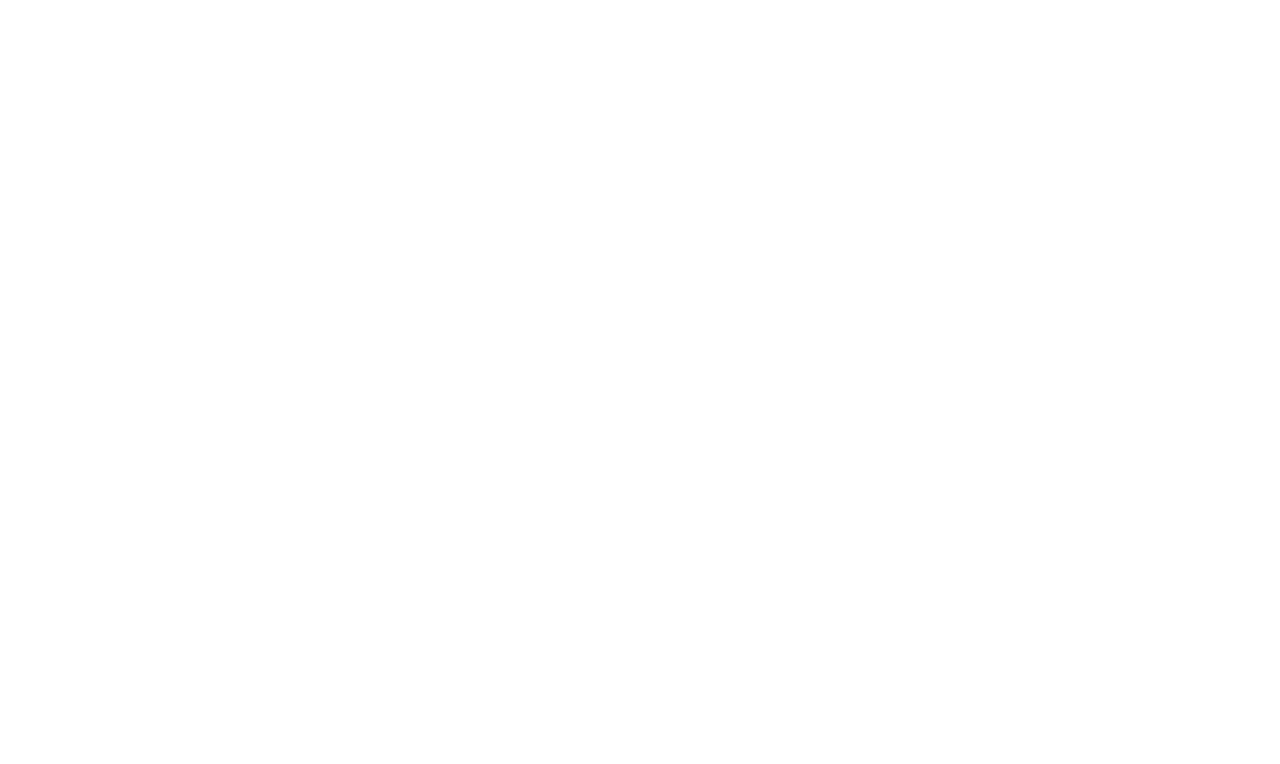
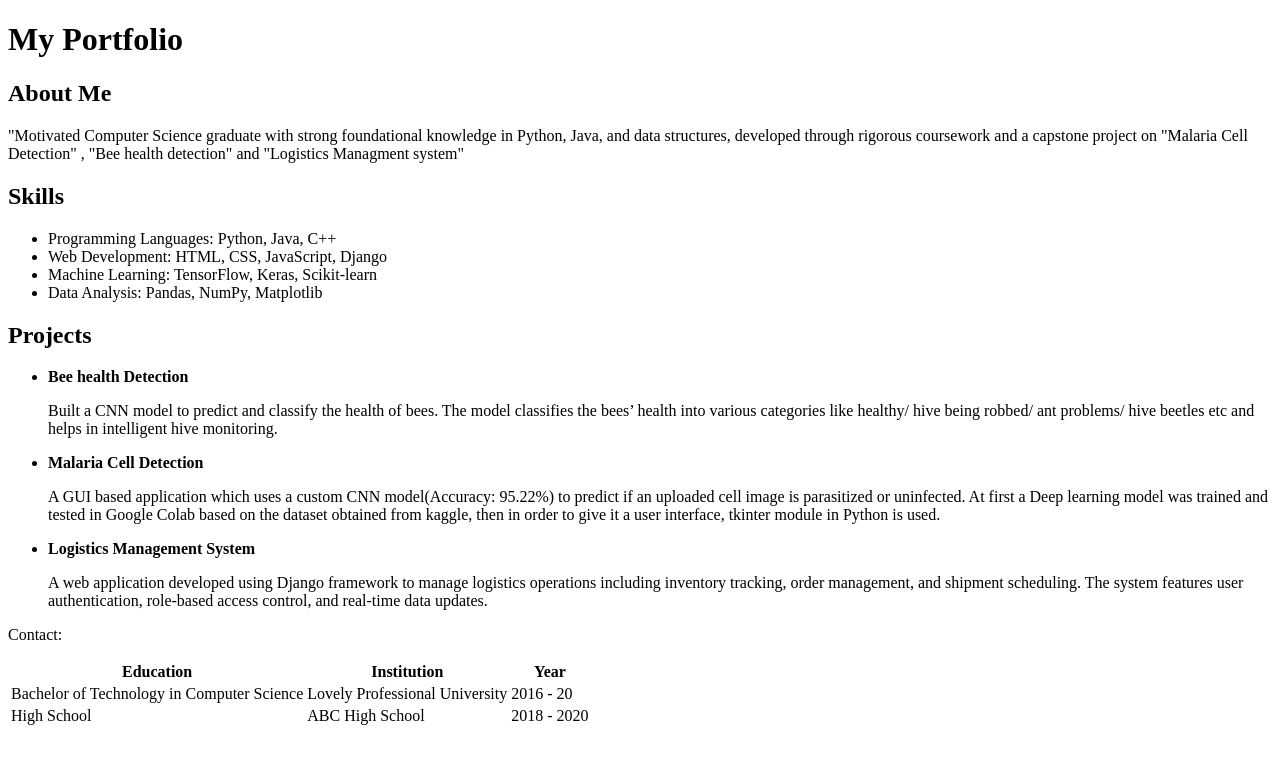
Before and after one commit to naveenbliz/naveenui-ux, a plain HTML site: page index.html in a window 1280 px wide. Drawn offline with Linux system fonts and the light colour scheme.

Commit message:
Add files via upload

```diff
--- a/index.html
+++ b/index.html
@@ -3,9 +3,53 @@
 <head>
     <meta charset="UTF-8">
     <meta name="viewport" content="width=device-width, initial-scale=1.0">
-    <title>Document</title>
+    <title>Portfolio</title>
 </head>
 <body>
+    <header>
+        <h1>My Portfolio</h1>
+    </header>
+        <section id="about">
+        <h2>About Me</h2>
+        <p>"Motivated Computer Science graduate with strong foundational knowledge in Python, Java, and data structures, developed through rigorous coursework and a capstone project on "Malaria Cell Detection" , "Bee health detection" and "Logistics Managment system"</p>
+    </section>
+        <section id="skills">
+        <h2>Skills</h2>
+        <ul>
+            <li>Programming Languages: Python, Java, C++</li>
+            <li>Web Development: HTML, CSS, JavaScript, Django</li>
+            <li>Machine Learning: TensorFlow, Keras, Scikit-learn</li>
+            <li>Data Analysis: Pandas, NumPy, Matplotlib</li>
+        </ul>
+    <section id="projects">
+        <h2>Projects</h2>
+        <ul>
+            <li><strong>Bee health Detection</strong> <p> Built a CNN model to predict and classify the health of bees. The model classifies the bees’ health into various categories like healthy/ hive being robbed/ ant problems/ hive beetles etc and helps in intelligent hive monitoring.</p> </li>
+            <li><strong>Malaria Cell Detection</strong> <p>A GUI based application which uses a custom CNN model(Accuracy: 95.22%) to predict if an uploaded cell image is parasitized or uninfected. At first a Deep learning model was trained and tested in Google Colab based on the dataset obtained from kaggle, then in order to give it a user interface, tkinter module in Python is used.</p></li>
+            <li><strong>Logistics Management System</strong> <p>A web application developed using Django framework to manage logistics operations including inventory tracking, order management, and shipment scheduling. The system features user authentication, role-based access control, and real-time data updates.</p></li>
+        </ul>
+    </section>
+    <table>
+        <tr>
+            <th>Education</th>
+            <th>Institution</th>
+            <th>Year</th>
+        </tr>
+        <tr>
+            <td>Bachelor of Technology in Computer Science</td>
+            <td>Lovely Professional University</td>
+            <td>2016 - 20</td>
+        </tr>
+        <tr>
+            <td>High School </td>
+            <td>ABC High School</td>
+            <td>2018 - 2020</td>
+        </tr>
+
+
+    <footer>
+        <p>Contact:
+
 
 </body>
 </html>
```
